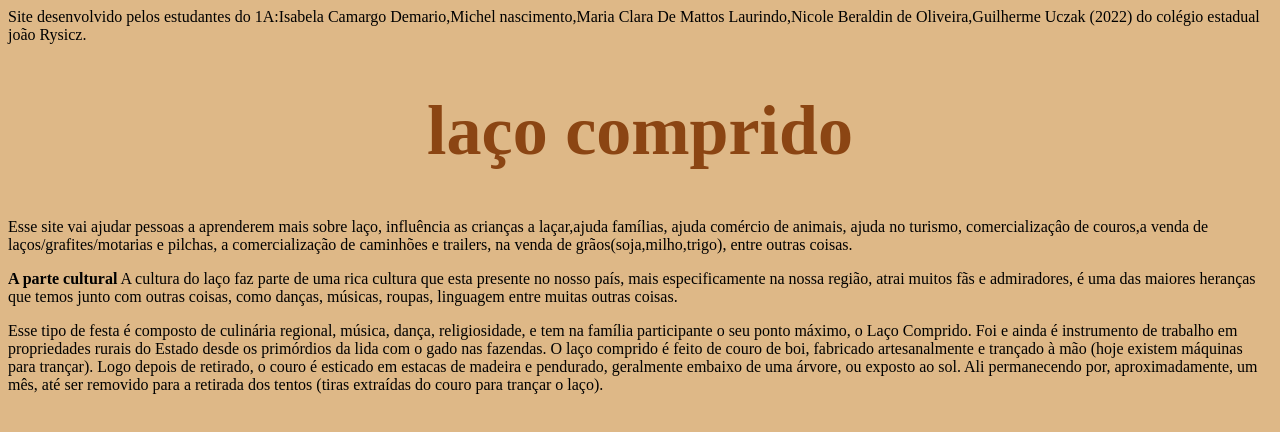
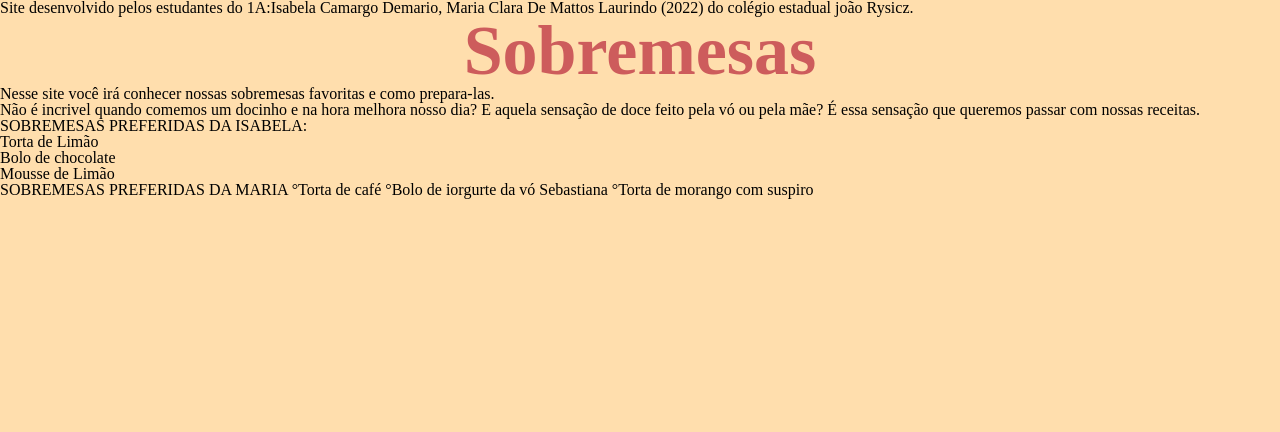
Before and after one commit to isabela1415/Jo-o-Rysicz, a plain HTML site: page index.html in a window 1280 px wide. Drawn offline with Linux system fonts and the light colour scheme.

Commit message:
Atualização dia 22/09/2022

```diff
--- a/index.html
+++ b/index.html
@@ -2,24 +2,26 @@
     <html lang="pt-br">
         <head>
 	       <meta charset="UTF-8">
+           <link rel="stylesheet" href="reset.css">
            <link rel="stylesheet" href="projeto.css">
-       <title>Laço comprido</title>
-       Site desenvolvido pelos estudantes do 1A:Isabela Camargo Demario,Michel nascimento,Maria Clara De Mattos Laurindo,Nicole Beraldin de Oliveira,Guilherme Uczak (2022) do colégio estadual joão Rysicz.
+           <title>Sobremesas Mariabela "Chefs profissionais"</title>
+            Site desenvolvido pelos estudantes do 1A:Isabela Camargo Demario, Maria Clara De Mattos Laurindo (2022) do colégio estadual joão Rysicz.
+        </head>
+        <body>
 
-  </head>
+            <h1><strong> Sobremesas </strong></h1>
+              <h2> Nesse site você irá conhecer nossas sobremesas favoritas e como prepara-las.</h2>
+               Não é incrivel quando comemos um docinho e na hora melhora nosso dia? E aquela sensação de doce feito pela vó ou pela mãe? É essa sensação que queremos passar com nossas receitas.
 
-  <body>
-      <img id="capa" src="capa.jpg">
+              <h3>SOBREMESAS PREFERIDAS DA ISABELA:</h3>
+                <ul>
+                    <li class="itens">Torta de Limão</li>
+               <li class="itens">Bolo de chocolate</li>
+               <li class="itens">Mousse de Limão</li>
 
-        <h1>laço comprido</h1>
-
-
-               <p>Esse site vai ajudar pessoas a aprenderem mais sobre laço, influência as crianças a laçar,ajuda famílias, ajuda comércio de animais,
-               ajuda no turismo, comercializaçâo de couros,a venda de laços/grafites/motarias e pilchas,
-               a comercialização de caminhões e trailers, na venda de grãos(soja,milho,trigo), entre outras coisas.</p>
-              <p> <strong>A parte cultural</strong>
-               A cultura do laço faz parte de uma rica cultura que esta presente no nosso país, mais especificamente na nossa região, atrai muitos fãs e admiradores, é uma das maiores heranças que temos junto com outras coisas, como danças, músicas, roupas, linguagem entre muitas outras coisas.</p>
-               <p>Esse tipo de festa é composto de culinária regional, música, dança, religiosidade, e tem na família participante o seu ponto máximo, o Laço Comprido. Foi e ainda é instrumento de trabalho em propriedades rurais do Estado desde os primórdios da lida com o gado nas fazendas.
-               O laço comprido é feito de couro de boi, fabricado artesanalmente e trançado à mão (hoje existem máquinas para trançar). Logo depois de retirado, o couro é esticado em estacas de madeira e pendurado, geralmente embaixo de uma árvore, ou exposto ao sol. Ali permanecendo por, aproximadamente, um mês, até ser removido para a retirada dos tentos (tiras extraídas do couro para trançar o laço).</p>
+               <h3> SOBREMESAS PREFERIDAS DA MARIA
+               °Torta de café
+               °Bolo de iorgurte da vó Sebastiana
+               °Torta de morango com suspiro</h3>
         </body>
     </html>
--- a/projeto.css
+++ b/projeto.css
@@ -1,13 +1,9 @@
 body {
-background: #DEB887;
+background: #FFDEAD;}
+
+h1{
+    font-size: 70px;
+    text-align: center;
+    color:#CD5C5C;
+    font-weight: bold;
 }
- h1 {
- 	    font-size: 70px;
- 	    text-align: center;
- 	    color: #8B4513;
-}
-
-#capa {
-	height: 5px;
-	width: 98px;
-}
--- /dev/null
+++ b/reset.css
@@ -0,0 +1,48 @@
+/* http://meyerweb.com/eric/tools/css/reset/
+   v2.0 | 20110126
+   License: none (public domain)
+*/
+
+html, body, div, span, applet, object, iframe,
+h1, h2, h3, h4, h5, h6, p, blockquote, pre,
+a, abbr, acronym, address, big, cite, code,
+del, dfn, em, img, ins, kbd, q, s, samp,
+small, strike, strong, sub, sup, tt, var,
+b, u, i, center,
+dl, dt, dd, ol, ul, li,
+fieldset, form, label, legend,
+table, caption, tbody, tfoot, thead, tr, th, td,
+article, aside, canvas, details, embed,
+figure, figcaption, footer, header, hgroup,
+menu, nav, output, ruby, section, summary,
+time, mark, audio, video {
+	margin: 0;
+	padding: 0;
+	border: 0;
+	font-size: 100%;
+	font: inherit;
+	vertical-align: baseline;
+}
+/* HTML5 display-role reset for older browsers */
+article, aside, details, figcaption, figure,
+footer, header, hgroup, menu, nav, section {
+	display: block;
+}
+body {
+	line-height: 1;
+}
+ol, ul {
+	list-style: none;
+}
+blockquote, q {
+	quotes: none;
+}
+blockquote:before, blockquote:after,
+q:before, q:after {
+	content: '';
+	content: none;
+}
+table {
+	border-collapse: collapse;
+	border-spacing: 0;
+}
--- /dev/null
+++ b/style.css
@@ -0,0 +1,17 @@
+body {
+    background: #cccccc
+}
+p{
+  text-align: center
+}
+em strong{
+    color: #BD12B8
+}
+
+#capa {
+    height: 5%;
+    width: 98%;
+    padding: 10px;
+    margin-left: 1px;
+    border:  solid #000000;
+}
```
Also changed, not shown: maria.html (added, +20 -0 lines), capa.jpg.jpg (added). Lines whose indentation alone changed are shown as unchanged.
